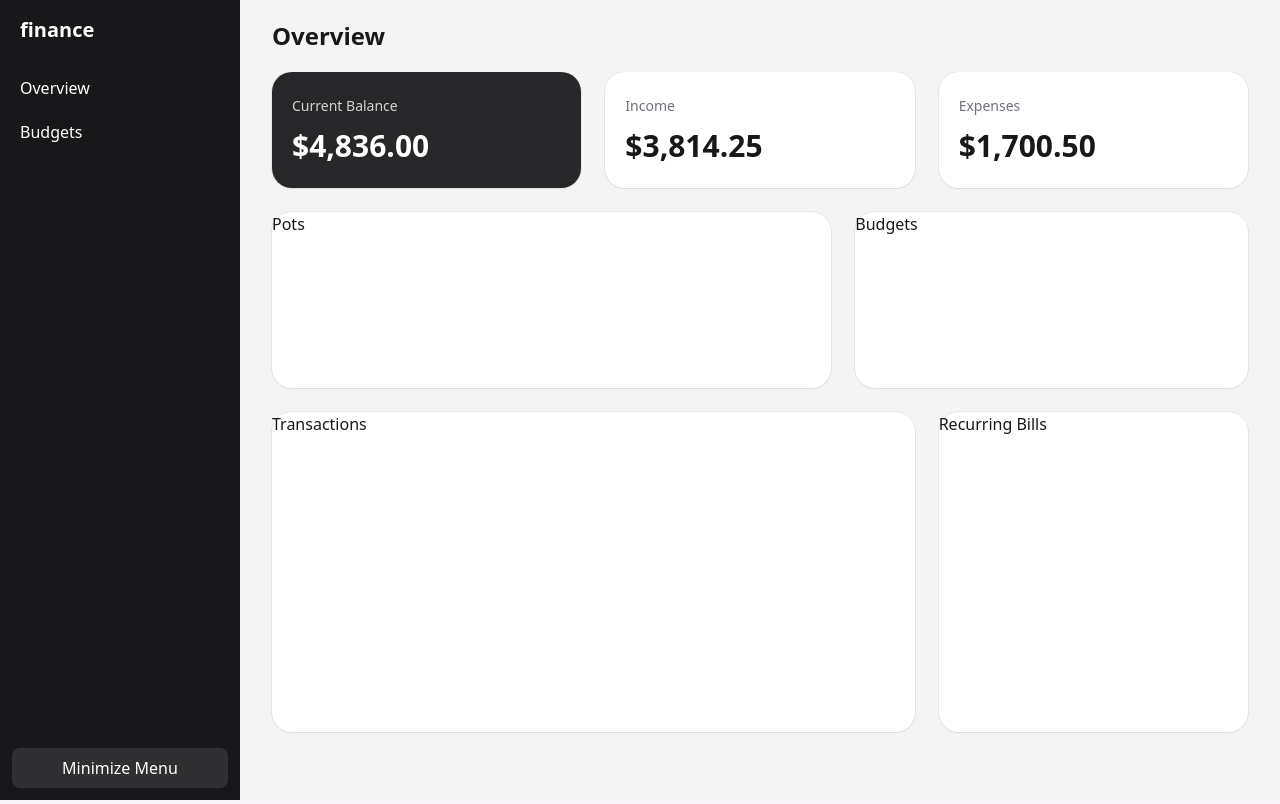
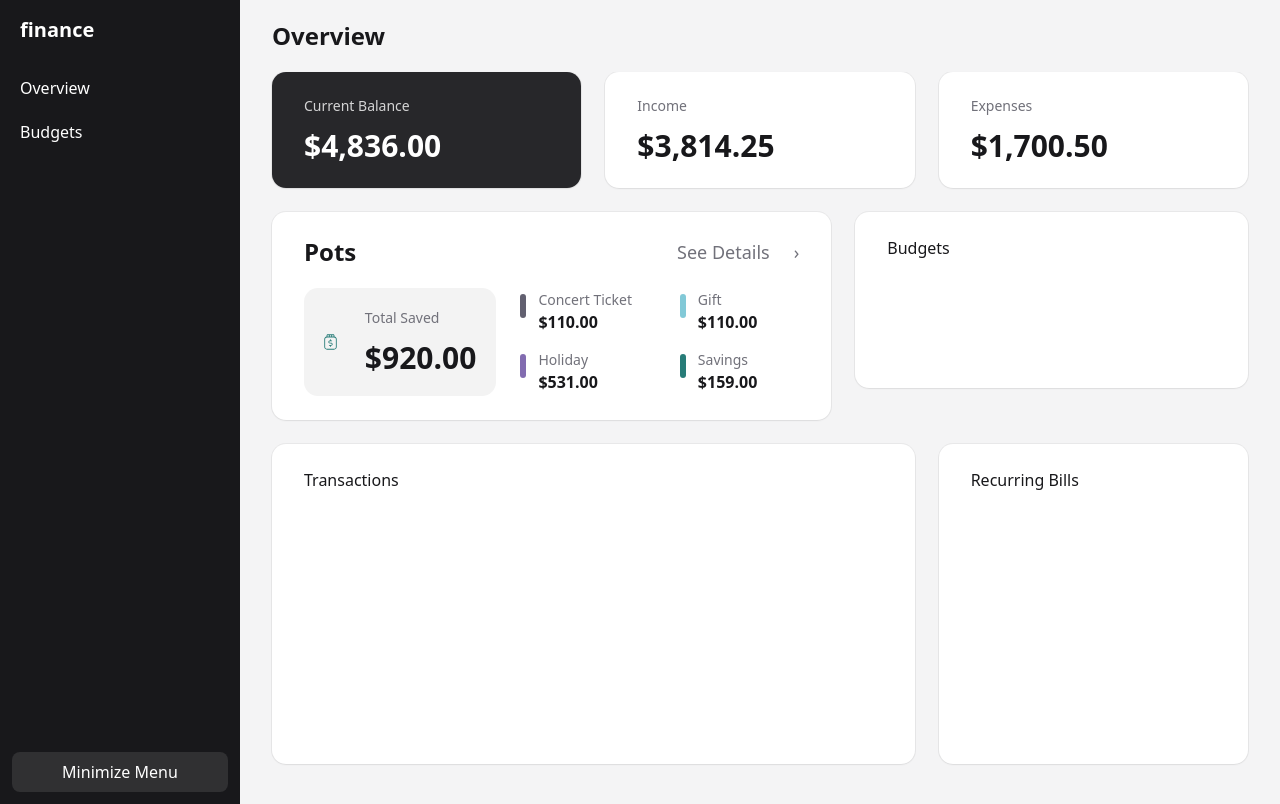
Before and after one commit to RmpNathan/finance-app, a Vue app: page /overview in a window 1280 px wide. Built offline with nearby package versions, Linux system fonts and the light colour scheme.

Commit message:
feat(overview/pots): add pots overview card

```diff
--- /dev/null
+++ b/src/components/overview/PotsPreview.vue
@@ -0,0 +1,40 @@
+<template>
+  <div class="grid grid-cols-12 gap-6 items-center">
+    <div class="col-span-12 lg:col-span-5">
+      <div class="flex items-center gap-4 p-5 rounded-xl bg-zinc-900/5">
+        <div class="me-3">
+          <img :src="iconPot" alt="" aria-hidden="true" />
+        </div>
+        <div>
+          <div class="text-sm text-zinc-500 mb-3">Total Saved</div>
+          <div class="text-3xl font-semibold">{{ money(totalSaved) }}</div>
+        </div>
+      </div>
+    </div>
+
+    <div class="col-span-12 md:col-span-7 grid grid-cols-2 gap-x-10 gap-y-4">
+      <div v-for="p in topPots" :key="p.name" class="flex items-start gap-3">
+        <span
+            class="mt-1 inline-block h-6 w-1.5 rounded-full"
+            :style="{ backgroundColor: p.theme }"
+        />
+        <div class="flex-1">
+          <div class="text-sm text-zinc-500">{{ p.name }}</div>
+          <div class="font-semibold">{{ money(p.total) }}</div>
+        </div>
+      </div>
+    </div>
+  </div>
+</template>
+
+<script setup lang="ts">
+import { computed } from 'vue'
+import { usePotsStore } from '@/stores/pots'
+import {money} from "@/utils/money";
+import iconPot from '../../../public/assets/images/icon-pot.svg'
+
+const pots = usePotsStore()
+
+const totalSaved = computed(() => pots.totalSaved)
+const topPots     = computed(() => pots.top(4))
+</script>
--- a/src/components/overview/StatCard.vue
+++ b/src/components/overview/StatCard.vue
@@ -1,5 +1,5 @@
 <template>
-  <BaseCard :tone="tone" class="px-5 py-6">
+  <BaseCard :tone="tone">
     <template #header>
       <div class="text-sm" :class="tone === 'dark' ? 'opacity-80' : 'text-zinc-500'">{{ label }}</div>
     </template>
--- a/src/components/ui/card/BaseCard.vue
+++ b/src/components/ui/card/BaseCard.vue
@@ -1,8 +1,7 @@
 <template>
   <div
-      :is="as"
       :class="[
-      'rounded-2xl shadow-sm',
+      'rounded-xl shadow-sm px-8 py-6',
       toneClass,
       bordered ? 'ring-1 ring-black/5' : '',
       hoverable ? 'transition-shadow hover:shadow-md' : '',
@@ -25,7 +24,6 @@
 import {computed} from "vue";
 
 const props = defineProps({
-  as: { type: String, default: 'div' },
   tone: {
     type: String,
     default: 'surface', // 'surface' | 'muted' | 'dark' | 'brand' | 'danger' etc.
--- /dev/null
+++ b/src/components/ui/card/SectionCard.vue
@@ -0,0 +1,52 @@
+<template>
+  <BaseCard :tone="tone" :bordered="bordered" :hoverable="hoverable" :class="cardClass">
+    <div class="mb-5 flex items-center justify-between">
+      <div>
+        <h2 class="text-2xl font-semibold">{{ title }}</h2>
+        <p v-if="subtitle" class="text-md text-zinc-500 mt-0.5">{{ subtitle }}</p>
+      </div>
+
+      <div class="flex items-center gap-2">
+        <slot name="actions"/>
+        <UIButton
+            v-if="actionText"
+            size="sm"
+            variant="ghost"
+            @click="$emit('action')"
+        >
+          {{ actionText }}
+        </UIButton>
+        <button
+            v-else-if="linkText"
+            class="text-lg text-zinc-500 hover:text-zinc-800 inline-flex items-center gap-1"
+            @click="$emit('action')"
+        >
+          {{ linkText }} <span class="ms-5" aria-hidden>›</span>
+        </button>
+      </div>
+    </div>
+    <slot/>
+  </BaseCard>
+</template>
+
+<script setup lang="ts">
+import BaseCard from '@/components/ui/card/BaseCard.vue'
+import UIButton from '@/components/ui/form/Button.vue'
+
+defineEmits<{ (e: 'action'): void }>()
+withDefaults(defineProps<{
+  title: string
+  subtitle?: string
+  tone?: 'surface' | 'dark'
+  actionText?: string    // ex: "View All"
+  linkText?: string      // ex: "See Details"
+  bordered?: boolean
+  hoverable?: boolean
+  cardClass?: string
+}>(), {
+  tone: 'surface',
+  bordered: true,
+  hoverable: false,
+  cardClass: ''
+})
+</script>
--- a/src/pages/OverviewPage.vue
+++ b/src/pages/OverviewPage.vue
@@ -4,8 +4,13 @@
       <StatCard tone="dark" class="col-span-12 lg:col-span-4" :label="'Current Balance'" :value="money(currentBalance)"/>
       <StatCard class="col-span-12 lg:col-span-4" :label="'Income'" :value="money(totalIncome)"/>
       <StatCard class="col-span-12 lg:col-span-4" :label="'Expenses'" :value="money(totalExpense)"/>
-
-      <BaseCard class="col-span-12 lg:col-span-7 h-44">Pots</BaseCard>
+      <SectionCard
+          title="Pots"
+          linkText="See Details"
+          class="col-span-12 lg:col-span-7"
+      >
+        <PotsPreview />
+      </SectionCard>
       <BaseCard class="col-span-12 lg:col-span-5 h-44">Budgets</BaseCard>
 
       <BaseCard class="col-span-12 xl:col-span-8 h-80">Transactions</BaseCard>
@@ -19,6 +24,9 @@ import BaseCard from '@/components/ui/card/BaseCard.vue'
 import StatCard from "@/components/overview/StatCard.vue";
 import {useBalanceStore} from "@/stores/balance.js";
 import {computed} from "vue";
+import SectionCard from "@/components/ui/card/SectionCard.vue";
+import PotsPreview from "@/components/overview/PotsPreview.vue";
+import {money} from "@/utils/money.js";
 
 const balanceStore = useBalanceStore()
 
@@ -26,5 +34,4 @@ const currentBalance = computed(() => balanceStore.current ?? 0)
 const totalIncome = computed(() => balanceStore.income ?? 0)
 const totalExpense = computed(() => balanceStore.expenses ?? 0)
 
-const money = (n) => new Intl.NumberFormat("en-US", {style: "currency", currency: "USD"}).format(n)
 </script>
--- a/src/stores/pots.ts
+++ b/src/stores/pots.ts
@@ -1,5 +1,5 @@
-import { defineStore } from "pinia";
-import type { Pot } from "@/types/finance";
+import {defineStore} from "pinia";
+import type {Pot} from "@/types/finance";
 
 interface PotsState {
     items: Pot[];
@@ -9,6 +9,17 @@ export const usePotsStore = defineStore("pots", {
     state: (): PotsState => ({
         items: [],
     }),
+    getters: {
+        totalSaved: (s) => s.items.reduce((sum, p) => sum + (p.total ?? 0), 0),
+
+        withProgress: (s) => s.items.map(p => ({...p, progress: p.target ? p.total / p.target : 0})),
+
+        sortedByProgress(): Array<Pot & { progress: number }> {
+            return [...this.withProgress].sort((a, b) => b.progress - a.progress)
+        },
+
+        top: (s) => (n = 4) => (s as any).sortedByProgress.slice(0, n),
+    },
     actions: {
         setAll(items: Pot[]) {
             this.items = items;
```
